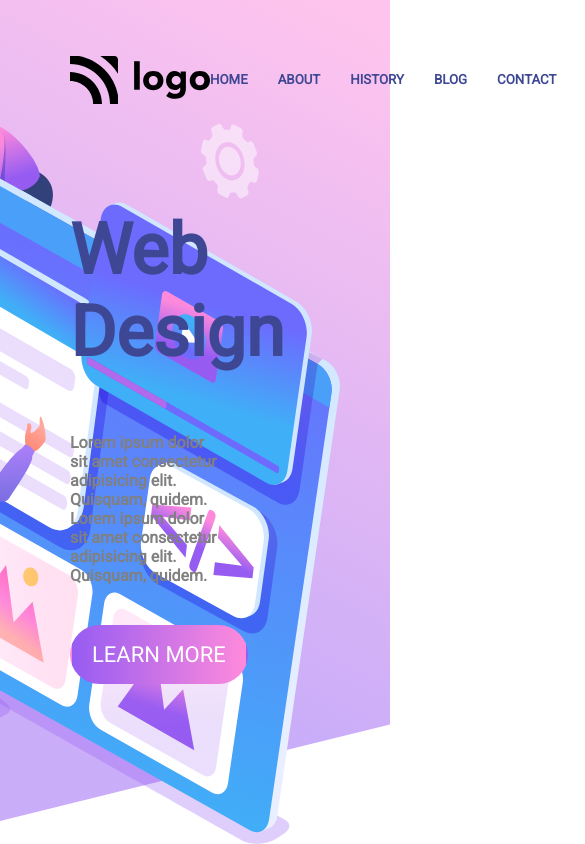
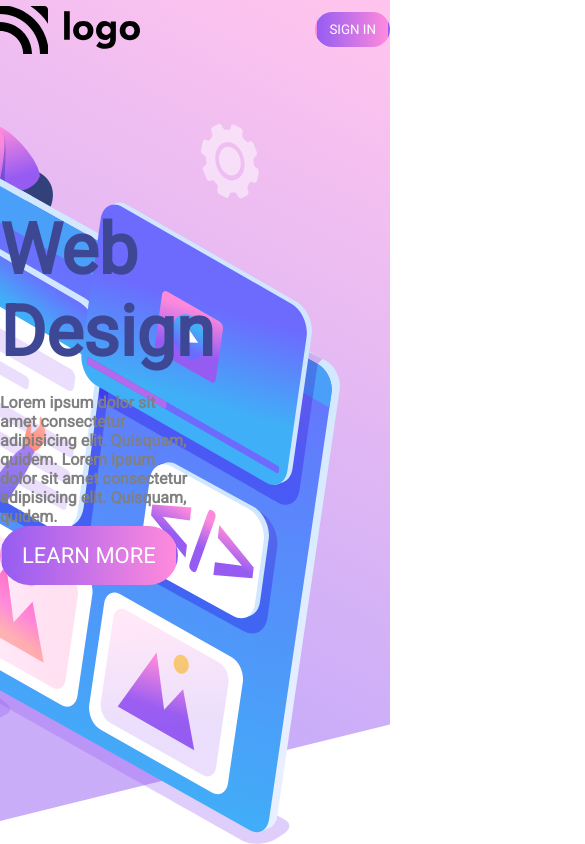
Before and after one commit to jeswanisumit1999/HTML-CSS-web-design-landing-page, a plain HTML site: page index.html in a window 390 px wide. Shown: the top 844 px of the page, 585 px wide, since content can reach past the window. Drawn offline with Linux system fonts and the light colour scheme.

Commit message:
Added Media query and README file

```diff
--- a/css/index.css
+++ b/css/index.css
@@ -95,3 +95,18 @@ button:hover{
     font-size: 22px;
     padding: 15px 20px;
 }
+@media screen and (max-width: 1080px){
+    .nav-items{
+        display: none;
+    }
+    nav{
+        justify-content: space-between;
+    }
+    .main-div{
+        padding: 0px 0px;
+    }
+    .left-section h4{
+        padding: 0px;
+        padding-left: 0;
+    }
+}
```
Also changed, not shown: ScreenShot.JPG (added), 1 other file.
